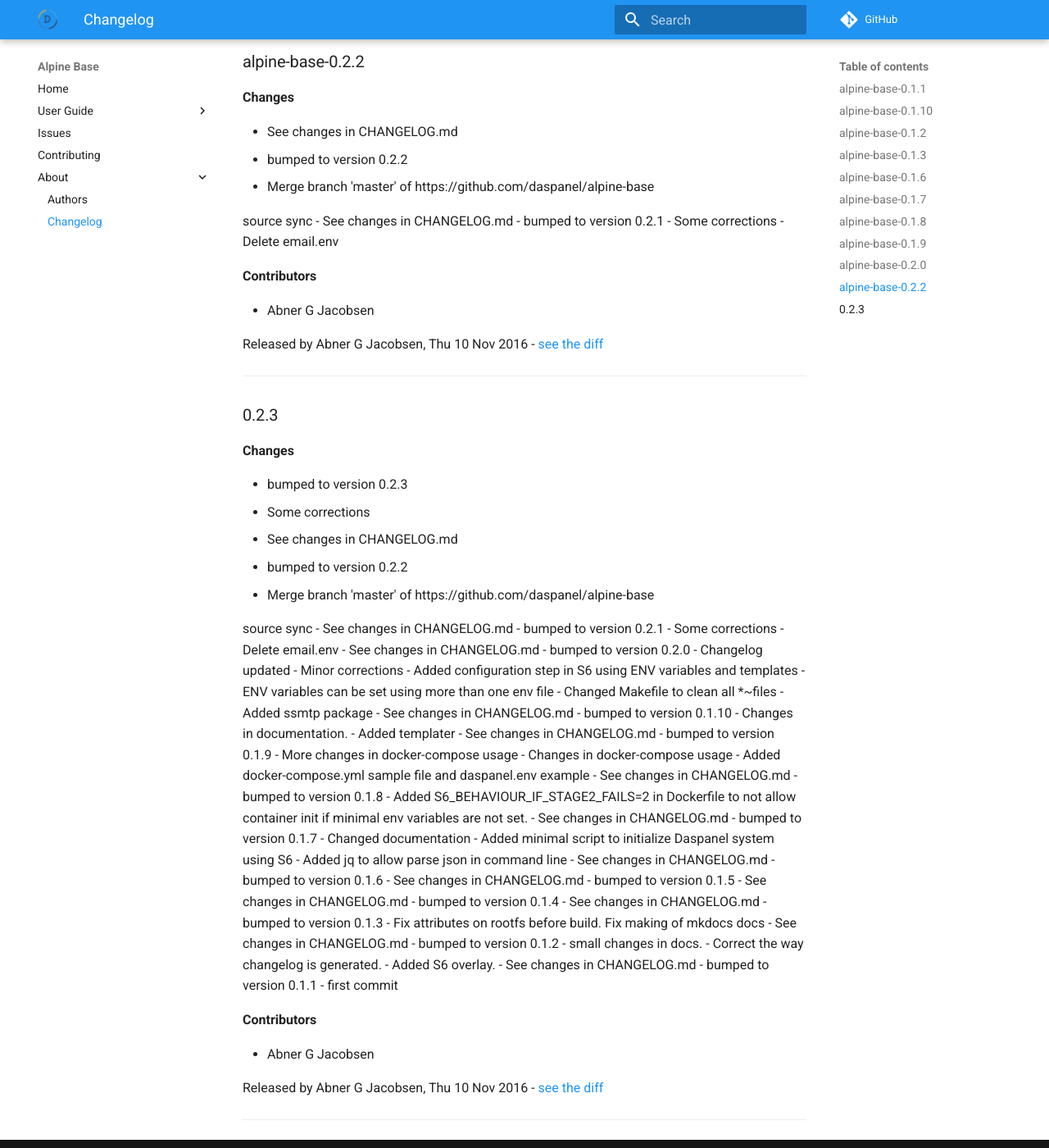
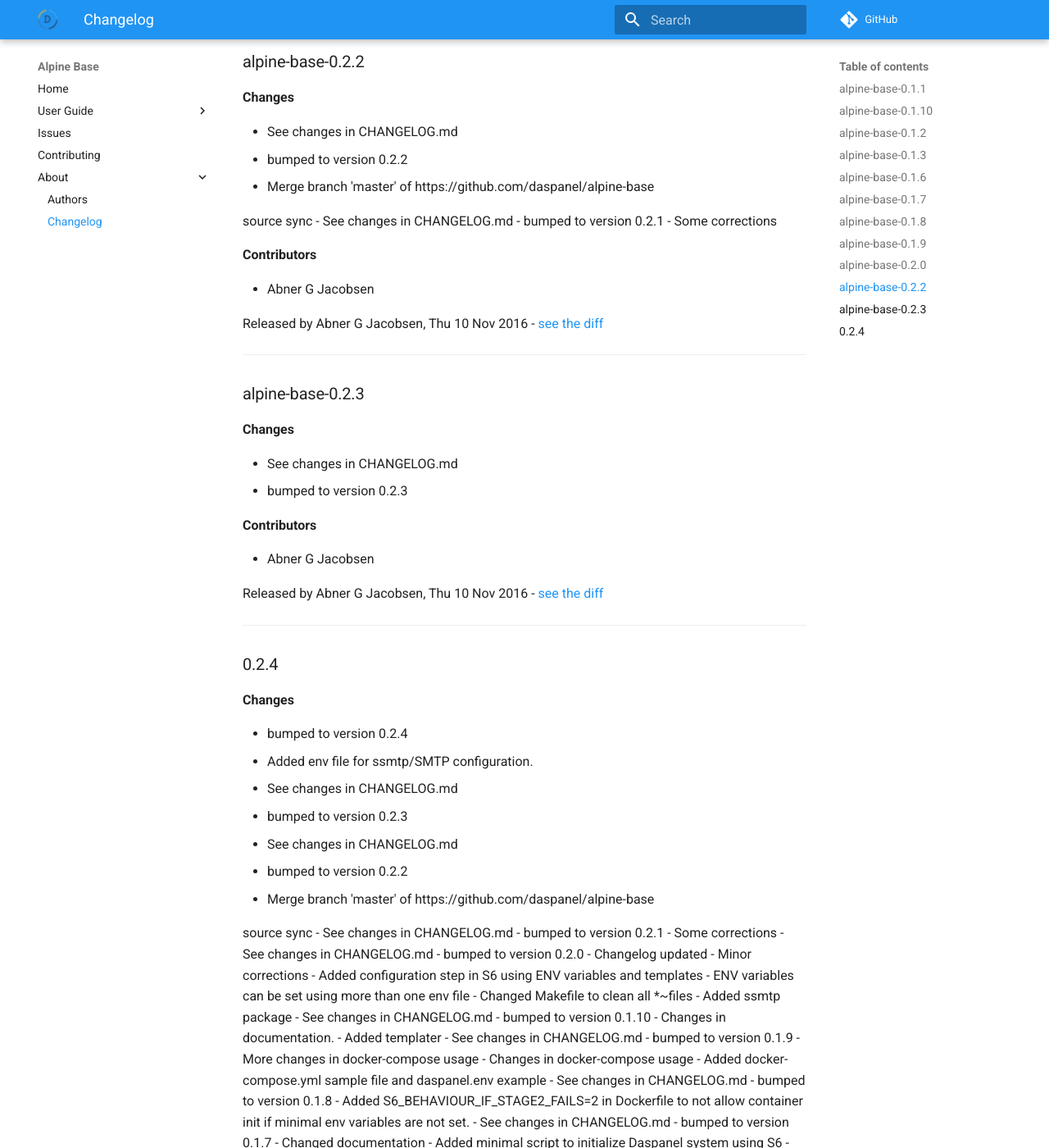
Before and after one commit to SIXwishlist/alpine-base, an MkDocs documentation site: the page built from docs/changelog.md, in a window 1280 px wide and 1400 px high, scrolled down 4725 px. Shown: the whole window at 82% size. Built offline with MkDocs 1.6.1 and Material for MkDocs 9.7.7, drawn with Linux system fonts in a browser that asks for light colours; comment, search, counter and statistics services are not loaded; old or Windows-style settings are respelled for this version of MkDocs; some of the changed text lies outside the part shown.

Commit message:
See changes in CHANGELOG.md

```diff
--- a/docs/changelog.md
+++ b/docs/changelog.md
@@ -183,7 +183,6 @@
 - See changes in CHANGELOG.md
 - bumped to version 0.2.1
 - Some corrections
-- Delete email.env
 
 __Contributors__
 
@@ -193,11 +192,27 @@
 [see the diff](https://github.com/admindaspanel/alpine-base/compare/...#diff)
 ______________
 
-### 0.2.3
+### alpine-base-0.2.3
 __Changes__
 
+- See changes in CHANGELOG.md
 - bumped to version 0.2.3
-- Some corrections
+
+__Contributors__
+
+- Abner G Jacobsen
+
+Released by Abner G Jacobsen, Thu 10 Nov 2016 -
+[see the diff](https://github.com/admindaspanel/alpine-base/compare/...#diff)
+______________
+
+### 0.2.4
+__Changes__
+
+- bumped to version 0.2.4
+- Added env file for ssmtp/SMTP configuration.
+- See changes in CHANGELOG.md
+- bumped to version 0.2.3
 - See changes in CHANGELOG.md
 - bumped to version 0.2.2
 - Merge branch 'master' of https://github.com/daspanel/alpine-base
@@ -206,7 +221,6 @@
 - See changes in CHANGELOG.md
 - bumped to version 0.2.1
 - Some corrections
-- Delete email.env
 - See changes in CHANGELOG.md
 - bumped to version 0.2.0
 - Changelog updated
@@ -255,5 +269,5 @@
 - Abner G Jacobsen
 
 Released by Abner G Jacobsen, Thu 10 Nov 2016 -
-[see the diff](https://github.com/admindaspanel/alpine-base/compare/e794b6646b6fd8f677c0a36af19d72e14f6311cc...0.2.3#diff)
+[see the diff](https://github.com/admindaspanel/alpine-base/compare/e794b6646b6fd8f677c0a36af19d72e14f6311cc...0.2.4#diff)
 ______________
```
Also changed, not shown: CHANGELOG.md (+19 -5 lines).
